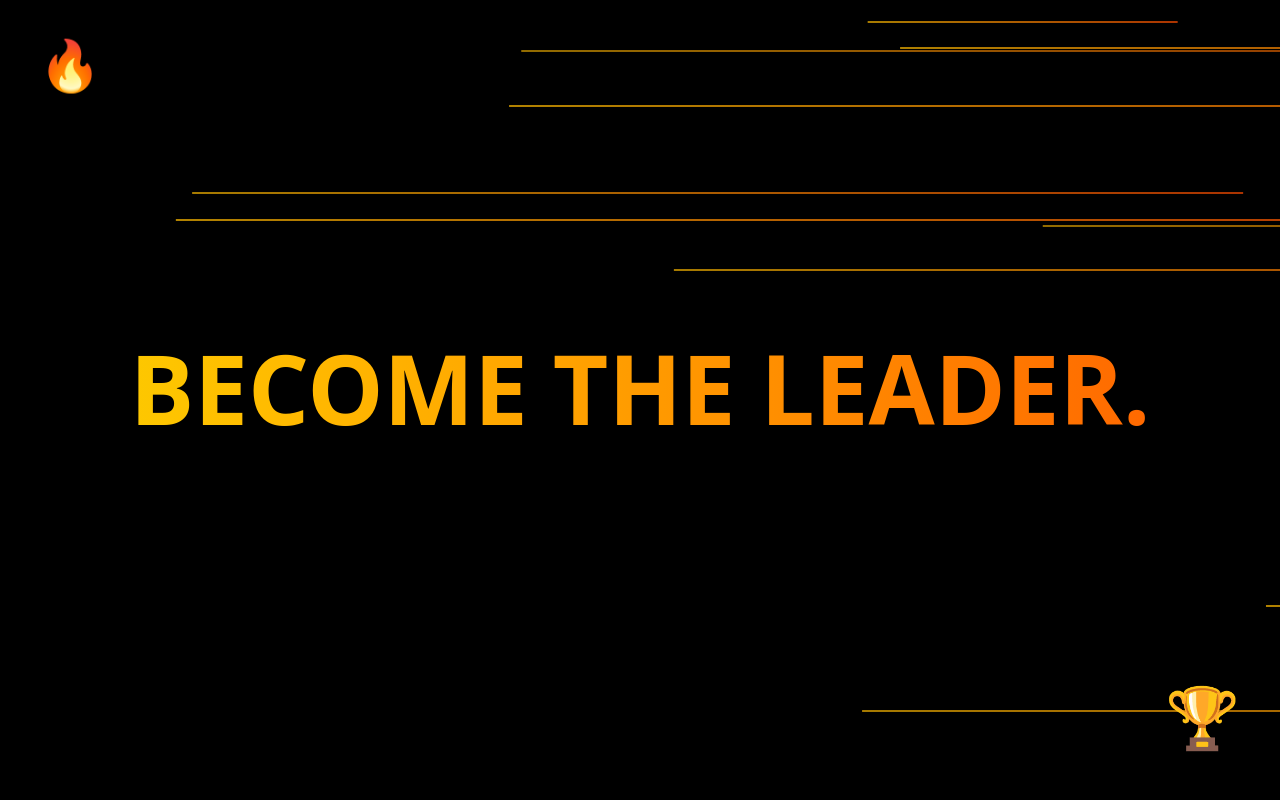
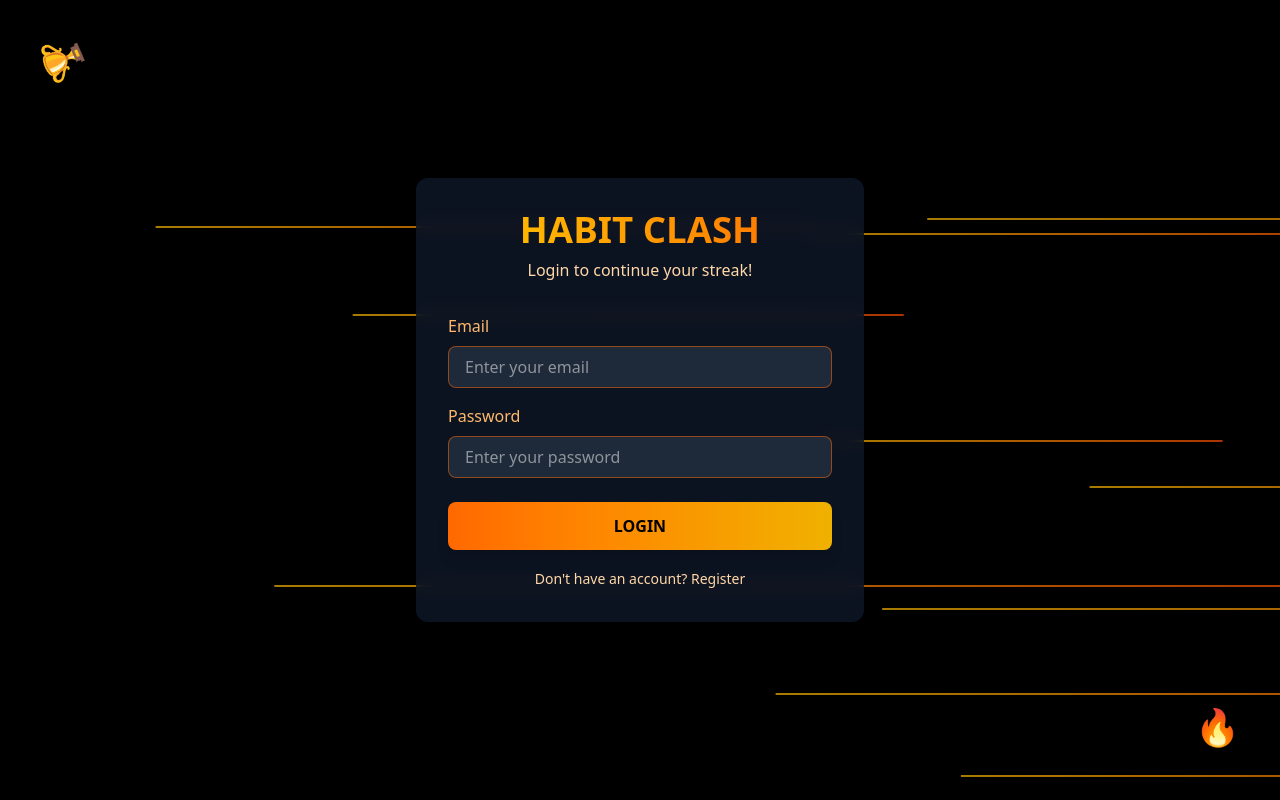
Before and after one commit to Harmandeep-ux/habit_clash, a React (Vite) app in the folder frontend/: page / in a window 1280 px wide. Shown: the top 800 px of the page. Built offline with nearby package versions, Linux system fonts and the light colour scheme.

Commit message:
make the auth

```diff
--- a/frontend/api/api.jsx
+++ b/frontend/api/api.jsx
@@ -1,6 +1,5 @@
 import axios from 'axios'
-
-export const axiosInstance = axios.create({
+ const axiosInstance = axios.create({
     baseURL:"http://localhost:5000/api",
     withCredentials:true,
     headers:{
@@ -8,3 +7,13 @@ export const axiosInstance = axios.create({
 
     }
 })
+
+axiosInstance.interceptors.request.use((config)=>{
+  const token = localStorage.getItem("token");
+  if(token){
+    config.headers.Authorization = `Bearer ${token}`
+  }
+  return config
+})
+
+export default axiosInstance
--- a/frontend/api/authapi.jsx
+++ b/frontend/api/authapi.jsx
@@ -1,4 +1,4 @@
-import { axiosInstance } from "./api"
+import axiosInstance  from "./api"
 
 export const loginUser = async(Credential) =>{
    const {data} = await axiosInstance.post('/auth/login',Credential)
@@ -11,6 +11,6 @@ export const registerUser = async(Credential)=>{
 }
 
 export const logoutUser = async () =>{
-    const {data} = await axiosInstance.post('/auth/logout',Credential)
+    const {data} = await axiosInstance.post('/auth/logout')
     return data
 }
--- a/frontend/package.json
+++ b/frontend/package.json
@@ -15,6 +15,7 @@
     "framer-motion": "^12.23.12",
     "react": "^19.1.0",
     "react-dom": "^19.1.0",
+    "react-hook-form": "^7.62.0",
     "react-router-dom": "^7.7.1"
   },
   "devDependencies": {
--- a/frontend/pages/Login.jsx
+++ b/frontend/pages/Login.jsx
@@ -1,8 +1,153 @@
-import React from 'react'
+import React, { useState } from 'react'
+import { useForm } from 'react-hook-form'
+import { motion } from 'framer-motion'
+import { loginUser, registerUser } from '../api/authapi'
 
 const Login = () => {
+  const { register, handleSubmit, formState: { errors } } = useForm()
+  const [login, setLogin] = useState(true)
+  const [isLoading, setIsLoading] = useState(false)
+
+  const onSubmit = async (formData) => {
+    setIsLoading(true)
+    try {
+      const res = login ? await loginUser(formData) : await registerUser(formData)
+      console.log(login ? 'Login success' : 'Register success', res)
+      if (res.token) {
+        localStorage.setItem('token', res.token)
+        // In a real app, you'd redirect to dashboard here
+      }
+    } catch (err) {
+      console.log(`Error:`, err.response?.data || err.message)
+    } finally {
+      setIsLoading(false)
+    }
+  }
+
   return (
-    <div>Login</div>
+    <div className="relative bg-black h-screen overflow-hidden flex items-center justify-center">
+      {/* Animated streaks background */}
+      <div className="absolute inset-0">
+        {[...Array(10)].map((_, i) => (
+          <motion.div
+            key={i}
+            className="absolute h-0.5 bg-gradient-to-r from-yellow-500 to-orange-600"
+            style={{
+              top: `${Math.random() * 100}%`,
+              left: `${Math.random() * 100}%`,
+              width: `${Math.random() * 100 + 20}%`,
+              opacity: 0.7,
+            }}
+            animate={{
+              x: [0, Math.random() * 200 - 100],
+            }}
+            transition={{
+              duration: 3 + Math.random() * 4,
+              repeat: Infinity,
+              delay: Math.random() * 2,
+            }}
+          />
+        ))}
+      </div>
+
+      {/* Login/Register Form */}
+      <motion.div
+        className="relative z-10 bg-gray-900/80 backdrop-blur-sm p-8 rounded-xl w-full max-w-md"
+        initial={{ opacity: 0, y: 20 }}
+        animate={{ opacity: 1, y: 0 }}
+        transition={{ duration: 0.5 }}
+      >
+        <div className="text-center mb-8">
+          <motion.h1
+            className="text-4xl font-extrabold mb-2 bg-clip-text text-transparent bg-gradient-to-r from-yellow-400 to-orange-500"
+            animate={{ scale: [1, 1.05, 1] }}
+            transition={{ duration: 2, repeat: Infinity }}
+          >
+            HABIT CLASH
+          </motion.h1>
+          <p className="text-orange-200">{login ? "Login to continue your streak!" : "Start your journey!"}</p>
+        </div>
+
+        <form onSubmit={handleSubmit(onSubmit)}>
+          {!login && (
+            <div className="mb-4">
+              <label className="block text-orange-300 mb-2">Username</label>
+              <input
+                {...register("username", { required: true })}
+                className="w-full px-4 py-2 bg-gray-800 border border-orange-500/50 rounded-lg text-white focus:outline-none focus:ring-2 focus:ring-orange-500"
+                placeholder="Enter your username"
+              />
+              {errors.username && <span className="text-red-400 text-sm">Username is required</span>}
+            </div>
+          )}
+
+          <div className="mb-4">
+            <label className="block text-orange-300 mb-2">Email</label>
+            <input
+              {...register("email", { required: true })}
+              className="w-full px-4 py-2 bg-gray-800 border border-orange-500/50 rounded-lg text-white focus:outline-none focus:ring-2 focus:ring-orange-500"
+              placeholder="Enter your email"
+            />
+            {errors.email && <span className="text-red-400 text-sm">Email is required</span>}
+          </div>
+
+          <div className="mb-6">
+            <label className="block text-orange-300 mb-2">Password</label>
+            <input
+              type="password"
+              {...register("password", { required: true })}
+              className="w-full px-4 py-2 bg-gray-800 border border-orange-500/50 rounded-lg text-white focus:outline-none focus:ring-2 focus:ring-orange-500"
+              placeholder="Enter your password"
+            />
+            {errors.password && <span className="text-red-400 text-sm">Password is required</span>}
+          </div>
+
+          <motion.button
+            whileHover={{ scale: 1.03 }}
+            whileTap={{ scale: 0.97 }}
+            className="w-full bg-gradient-to-r from-orange-500 to-yellow-500 text-black font-bold py-3 px-4 rounded-lg shadow-lg mb-4"
+            type="submit"
+            disabled={isLoading}
+          >
+            {isLoading ? (
+              <span className="flex items-center justify-center">
+                <svg className="animate-spin -ml-1 mr-3 h-5 w-5 text-black" xmlns="http://www.w3.org/2000/svg" fill="none" viewBox="0 0 24 24">
+                  <circle className="opacity-25" cx="12" cy="12" r="10" stroke="currentColor" strokeWidth="4"></circle>
+                  <path className="opacity-75" fill="currentColor" d="M4 12a8 8 0 018-8V0C5.373 0 0 5.373 0 12h4zm2 5.291A7.962 7.962 0 014 12H0c0 3.042 1.135 5.824 3 7.938l3-2.647z"></path>
+                </svg>
+                Processing...
+              </span>
+            ) : login ? "LOGIN" : "REGISTER"}
+          </motion.button>
+
+          <div className="text-center">
+            <button
+              type="button"
+              onClick={() => setLogin(!login)}
+              className="text-orange-200 hover:text-yellow-400 text-sm"
+            >
+              {login ? "Don't have an account? Register" : "Already have an account? Login"}
+            </button>
+          </div>
+        </form>
+      </motion.div>
+
+      {/* Floating elements */}
+      <motion.div
+        className="absolute bottom-10 right-10 text-4xl"
+        animate={{ y: [0, -15, 0] }}
+        transition={{ duration: 4, repeat: Infinity }}
+      >
+        🔥
+      </motion.div>
+      <motion.div
+        className="absolute top-10 left-10 text-4xl"
+        animate={{ rotate: [0, 360] }}
+        transition={{ duration: 8, repeat: Infinity, ease: "linear" }}
+      >
+        🏆
+      </motion.div>
+    </div>
   )
 }
 
--- a/frontend/src/App.jsx
+++ b/frontend/src/App.jsx
@@ -1,12 +1,14 @@
 import React from 'react'
 import Landing from '../pages/Landing'
 import FireAnimatedCard from '../Animation/FireAnimatedCard '
+import Login from '../pages/Login'
 
 const App = () => {
   return (
     <>
-    <Landing />
-    <FireAnimatedCard />
+    {/* <Landing />
+    <FireAnimatedCard />   */}
+    <Login />
     </>
   )
 }
```
Also changed, not shown: 2 other files (tests, documents, lock files or other folders).
